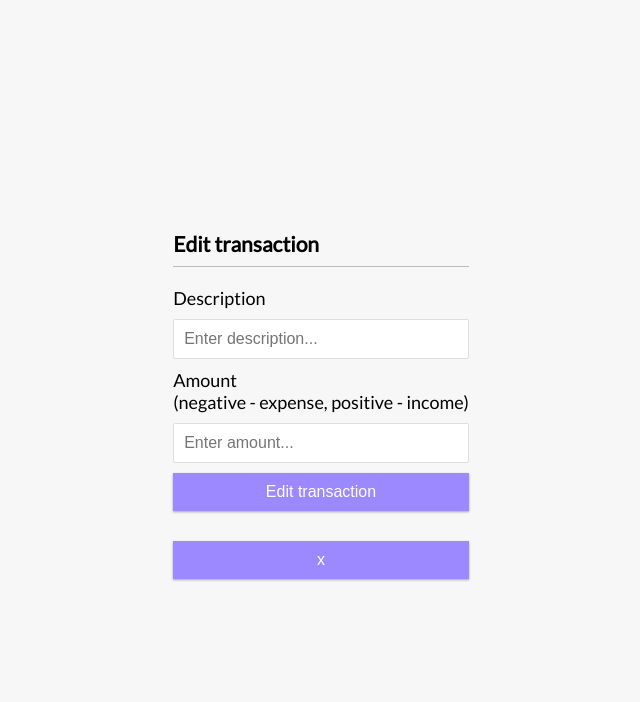
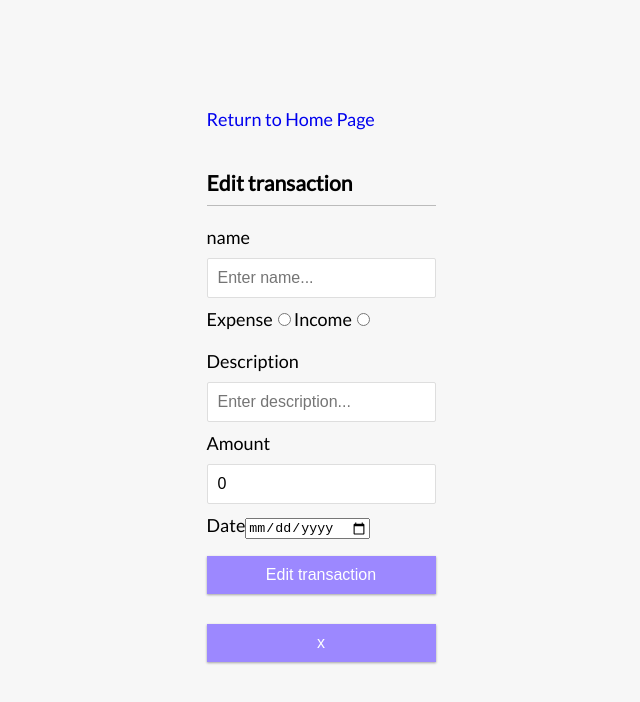
Before and after one commit to TiagoSilvina/m3-frontend, a React (Vite) app: page /edit-transaction/1 in a window 1280 px wide. Shown: the top 702 px of the page, without its empty margins (319-959 px from the left). Built offline with nearby package versions, Linux system fonts and the light colour scheme; no server answers.

Commit message:
transaction properties

```diff
--- a/src/App.css
+++ b/src/App.css
@@ -19,7 +19,10 @@ body {
   font-family: 'Lato', sans-serif;
   font-size: 18px;
 }
-
+a {
+  text-decoration: none;
+  text-transform: none;
+}
 .container {
   margin: 30px auto;
   width: 400px;
@@ -78,6 +81,8 @@ label {
   margin: 10px 0;
 }
 
+input[type='email'],
+input[type='password'],
 input[type='text'],
 input[type='number'] {
   border: 1px solid #dedede;
--- a/src/pages/AddTransaction.jsx
+++ b/src/pages/AddTransaction.jsx
@@ -1,12 +1,17 @@
 /* Import React / React-Router-Dom Features  */
 import { useState } from "react";
 import { useNavigate } from "react-router-dom";
+import { Link } from "react-router-dom";
 
 import transactionsService from "../services/transactions.service";
 
 function AddTransactionPage() {
   const [text, setText] = useState("");
+  const [type, setType] = useState("");
+  const [description, setDescription] = useState("");
+  const [category, setCategory] = useState("");
   const [amount, setAmount] = useState(0);
+  const [date, setDate] = useState(new Date());
 
   // Initialize Navigate
   const navigate = useNavigate();
@@ -16,7 +21,13 @@ function AddTransactionPage() {
   function handleSubmit(e) {
     e.preventDefault();
 
-    const transaction = { text, amount};
+    const transaction =
+     {text,
+      amount,
+      date,
+      type,
+      description,
+      category};
 
     createTransaction(transaction)
     .then(() => navigate("/transactions"))
@@ -24,23 +35,112 @@ function AddTransactionPage() {
   }
   return (
     <div>
+      <Link to="/">Return to Home Page</Link>
        <h3>Add new transaction</h3>
       <form onSubmit={handleSubmit}>
+
+      <div className="form-control">
       <label>name</label>
       <input
       value={text}
+      name="text"
       type="text"
       required
+      placeholder="Enter name..."
       onChange={(e) => setText(e.target.value)}
       />
+      </div>
+
+      <div className="form-control">
+      <label>Expense</label>
+      <input
+      value="Expense"
+      name="type"
+      type="radio"
+      onChange={(e) => setType(e.target.value)}
+      ></input>
+      <label>Income</label>
+      <input
+      value="Income"
+      name="type"
+      type="radio"
+      onChange={(e) => setType(e.target.value)}
+      ></input>
+      </div>
+
+      <div className="form-control">
+      {type === "Expense" && (
+      <label>
+      Category:
+      <select
+      value={category}
+      name="category"
+      type="text"
+      onChange={(e) => setCategory(e.target.value)} >
+      <option value="Miscellaneous">Miscellaneous</option>
+      <option value="Debt Payments">Debt Payments</option>
+      <option value="Education">Education</option>
+      <option value="Entertainment">Entertainment</option>
+      <option value="Food">Food</option>
+      <option value="Healthcare">Healthcare</option>
+      <option value="Housing">Housing</option>
+      <option value="Insurance">Insurance</option>
+      <option value="Transportation">Transportation</option>
+      </select>
+      </label>
+      )}
+      </div>
+
+      <div className="form-control">
+      {type === "Income" && (
+      <label>
+      Category:
+      <select
+      value={category}
+      name="category"
+      type="text"
+      onChange={(e) => setCategory(e.target.value)}>
+      <option value="Salary" >salary</option>
+      <option value="Investments">investments</option>
+      <option value="Miscellaneous">miscellaneous</option>
+      </select>
+      </label>)}
+      </div>
+
+      <div className="form-control">
+      <label>Description</label>
+      <input
+      value={description}
+      name="description"
+      type="text"
+      placeholder="Enter description..."
+      onChange={(e) => setDescription(e.target.value)}
+      />
+      </div>
+
+      <div className="form-control">
       <label>Amount</label>
       <input
       value={amount}
+      name="amount"
       type="number"
       required
+      placeholder="Enter amount..."
       onChange={(e) => setAmount(e.target.value)}
       />
-      <button type="submit">Add transaction</button>
+      </div>
+
+      <div className="form-control">
+      <label>Date</label>
+      <input
+      value={date}
+      name="date"
+      type="date"
+      onChange={(e) => setDate(e.target.value)}
+      />
+      </div>
+
+      <button className="btn" type="submit">Add transaction</button>
       </form>
     </div>
   )
--- a/src/pages/Home.jsx
+++ b/src/pages/Home.jsx
@@ -12,10 +12,6 @@ function Home() {
     <br></br>
     <Link to="/transactions">list</Link>
     <br></br>
-    <Link to="/transactions/:id">details</Link>
-    <br></br>
-    <Link to="/edit-transaction/:id">list</Link>
-    <br></br>
     <Link to="/add-transaction">add</Link>
     </div>
 
--- a/src/pages/Login.jsx
+++ b/src/pages/Login.jsx
@@ -1,6 +1,7 @@
 /* Import React / React-Router-Dom Features  */
 import { useState, useContext } from "react";
 import { useNavigate } from "react-router-dom";
+import { Link } from "react-router-dom";
 
 /* Import Context */
 import { AuthContext } from "../context/auth.context";
@@ -38,9 +39,10 @@ function Login() {
 
   return (
     <div>
+      <Link to="/">Return to Home Page</Link>
       <h1>Login Page</h1>
       <form onSubmit={handleLoginSubmit}>
-        <div>
+        <div className="form-control">
           <label>Email:</label>
           <input
             type="email"
@@ -49,7 +51,7 @@ function Login() {
             onChange={(e) => setEmail(e.target.value)}
           />
         </div>
-        <div>
+        <div className="form-control">
           <label>Password:</label>
           <input
             type="password"
@@ -59,7 +61,7 @@ function Login() {
           />
         </div>
         <div>
-          <button type="submit">Login</button>
+          <button className="btn" type="submit">Login</button>
         </div>
         {error && <p>{error}</p>}
       </form>
--- a/src/pages/Signup.jsx
+++ b/src/pages/Signup.jsx
@@ -1,6 +1,7 @@
 /* Import React / React-Router-Dom Features  */
 import { useState } from "react";
 import { useNavigate } from "react-router-dom";
+import { Link } from "react-router-dom";
 
 /* Import Axios Service */
 import authService from "../services/auth.service";
@@ -34,9 +35,10 @@ function Signup() {
 
   return (
     <div>
+      <Link to="/">Return to Home Page</Link>
       <h1>Sign-up Page</h1>
       <form onSubmit={handleSignUpSubmit}>
-        <div>
+        <div className="form-control">
           <label>Email:</label>
           <input
             type="email"
@@ -45,7 +47,7 @@ function Signup() {
             onChange={(e) => setEmail(e.target.value)}
           />
         </div>
-        <div>
+        <div className="form-control">
           <label>Password:</label>
           <input
             type="password"
@@ -54,7 +56,7 @@ function Signup() {
             onChange={(e) => setPassword(e.target.value)}
           />
         </div>
-        <div>
+        <div className="form-control">
           <label>Username:</label>
           <input
             type="text"
@@ -64,7 +66,7 @@ function Signup() {
           />
         </div>
         <div>
-          <button type="submit">Sign Up</button>
+          <button className="btn" type="submit">Sign Up</button>
         </div>
         {error && <p>{error}</p>}
       </form>
--- a/src/pages/TransactionDetailsPage.jsx
+++ b/src/pages/TransactionDetailsPage.jsx
@@ -1,6 +1,5 @@
 import { useEffect, useState } from "react";
 import { useParams, Link } from "react-router-dom";
-import axios from "axios";
 
 import transactionsService from "../services/transactions.service";
 
@@ -22,8 +21,13 @@ function TransactionDetailsPage() {
     <div>
         {transaction && (
         <div>
+          <Link to="/">Return to Home Page</Link>
           <h3>{transaction.text}</h3>
           <p>{transaction.amount}</p>
+          <p>{transaction.date}</p>
+          <p>{transaction.type}</p>
+          <p>{transaction.description}</p>
+          <p>{transaction.category}</p>
           <Link to="/transactions">Back</Link>
         </div>
       )}
--- a/src/pages/TransactionEditPage.jsx
+++ b/src/pages/TransactionEditPage.jsx
@@ -2,6 +2,7 @@ import React from 'react';
 import { useEffect, useState } from "react";
 import { useParams, useNavigate } from "react-router-dom";
 import axios from "axios";
+import { Link } from 'react-router-dom';
 
 import transactionsService from "../services/transactions.service";
 
@@ -9,6 +10,10 @@ function TransactionEditPage() {
     const [transaction, setTransaction] = useState({});
     const [text, setText] = useState("");
     const [amount, setAmount] = useState(0);
+    const [date, setDate] = useState(new Date());
+    const [type, setType] = useState("");
+    const [category, setCategory] = useState("");
+    const [description, setDescription] = useState("");
     const { id } = useParams();
     const navigate = useNavigate();
 
@@ -31,7 +36,13 @@ useEffect(() => {
 const handleSubmit = (e) => {
   e.preventDefault();
 
-  const updatedTransaction = { text, amount };
+  const updatedTransaction =
+  {text,
+    amount,
+    date,
+    type,
+    description,
+    category};
 
   updateTransaction(id, updatedTransaction)
     .then(() => {
@@ -55,19 +66,111 @@ const handleDelete = () => {
 
   return(
     <div>
+      <Link to="/">Return to Home Page</Link>
       <h3>Edit transaction</h3>
       <form onSubmit={handleSubmit}>
+
         <div className="form-control">
-          <label>Description</label>
-          <input type="text" placeholder="Enter description..."
-          onChange={(e) => setText(e.target.value)}/>
+        <label>name</label>
+        <input
+        value={text}
+        name="text"
+        type="text"
+        required
+        placeholder="Enter name..."
+        onChange={(e) => setText(e.target.value)}
+        />
         </div>
+
         <div className="form-control">
-          <label>Amount <br />
-            (negative - expense, positive - income)</label>
-          <input type="number" placeholder="Enter amount..."
-          onChange={(e) => setAmount(e.target.value)} />
+        <label>Expense</label>
+        <input
+        value="expense"
+        name="type"
+        type="radio"
+        onChange={(e) => setType(e.target.value)}
+        ></input>
+        <label>Income</label>
+        <input
+        value="income"
+        name="type"
+        type="radio"
+        onChange={(e) => setType(e.target.value)}
+        ></input>
         </div>
+
+        <div className="form-control">
+        {type === "expense" && (
+        <label>
+        Category:
+        <select
+        value={category}
+        name="category"
+        type="text"
+        onChange={(e) => setCategory(e.target.value)} >
+        <option value="Miscellaneous">Miscellaneous</option>
+        <option value="Debt Payments">Debt Payments</option>
+        <option value="Education">Education</option>
+        <option value="Entertainment">Entertainment</option>
+        <option value="Food">Food</option>
+        <option value="Healthcare">Healthcare</option>
+        <option value="Housing">Housing</option>
+        <option value="Insurance">Insurance</option>
+        <option value="Transportation">Transportation</option>
+        </select>
+        </label>
+        )}
+        </div>
+
+        <div className="form-control">
+        {type === "income" && (
+        <label>
+        Category:
+        <select
+        value={category}
+        name="category"
+        type="text"
+        onChange={(e) => setCategory(e.target.value)}>
+        <option value="salary" >salary</option>
+        <option value="investments">investments</option>
+        <option value="miscellaneous">miscellaneous</option>
+        </select>
+        </label>)}
+        </div>
+
+        <div className="form-control">
+        <label>Description</label>
+        <input
+        value={description}
+        name="description"
+        type="text"
+        placeholder="Enter description..."
+        onChange={(e) => setDescription(e.target.value)}
+        />
+        </div>
+
+        <div className="form-control">
+        <label>Amount</label>
+        <input
+        value={amount}
+        name="amount"
+        type="number"
+        required
+        placeholder="Enter amount..."
+        onChange={(e) => setAmount(e.target.value)}
+        />
+        </div>
+
+        <div className="form-control">
+        <label>Date</label>
+        <input
+        value={date}
+        name="date"
+        type="date"
+        onChange={(e) => setDate(e.target.value)}
+        />
+        </div>
+
         <button className="btn">Edit transaction</button>
       </form>
         <button className="btn"
--- a/src/pages/TransactionListPage.jsx
+++ b/src/pages/TransactionListPage.jsx
@@ -15,7 +15,7 @@ function TransactionListPage() {
 
   return (
 <div>
-
+    <Link to="/">Return to Home Page</Link>
     <Link className="link-button" to="/add-transaction">
     <h1>Add Transaction</h1>
     </Link>
@@ -25,6 +25,10 @@ function TransactionListPage() {
             <div key={transaction._id} >
               <Link to={`/transactions/${transaction._id}`}>
                 <h3>{transaction.text}</h3>
+                <p>{transaction.amount}</p>
+                <p>{transaction.description}</p>
+                <p>{transaction.category}</p>
+                <p>{transaction.date}</p>
               </Link>
               <Link to={`/edit-transaction/${transaction._id}`}>
                 <p>Edit transaction</p>
```
Lines whose indentation alone changed are shown as unchanged.
